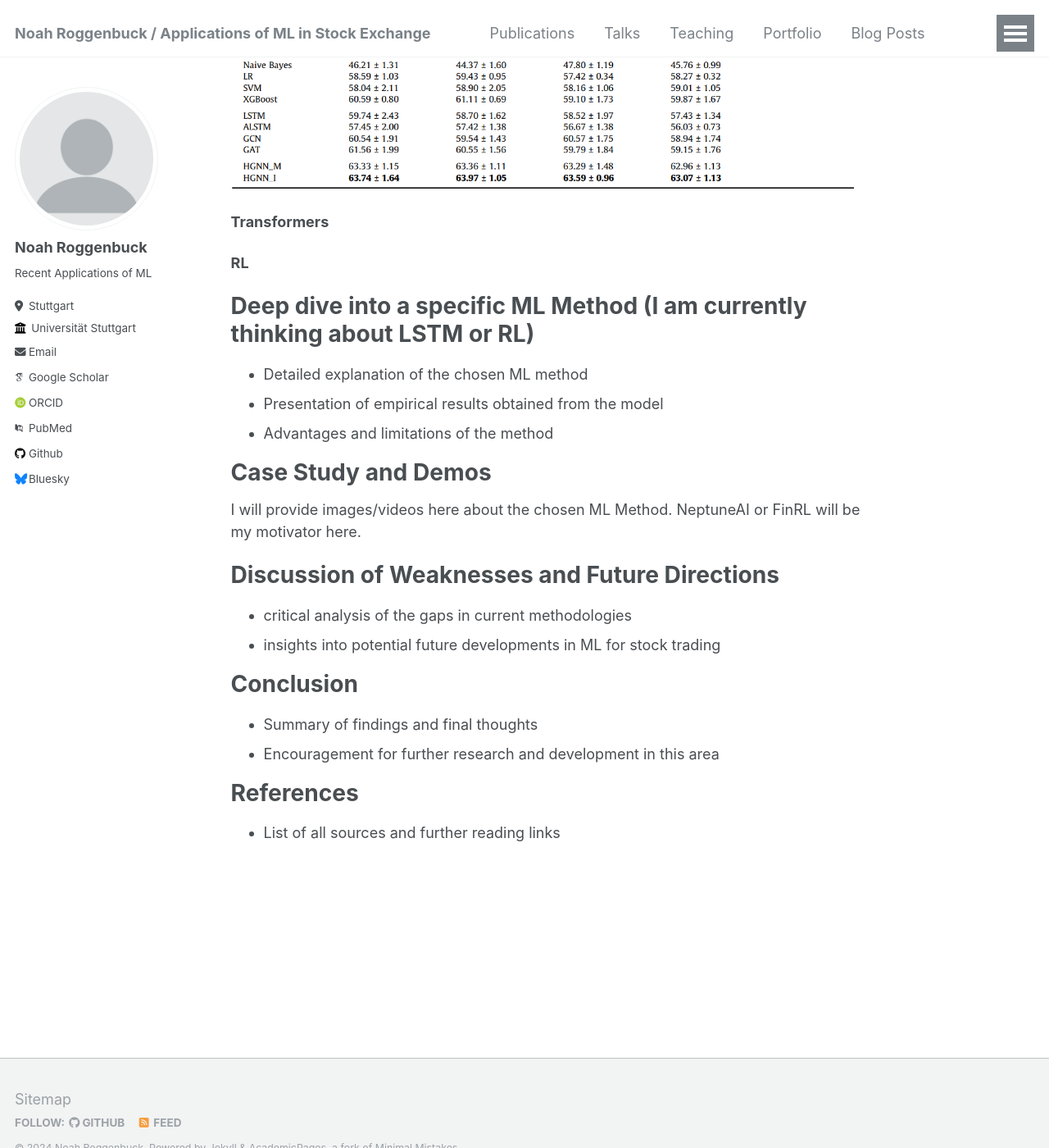
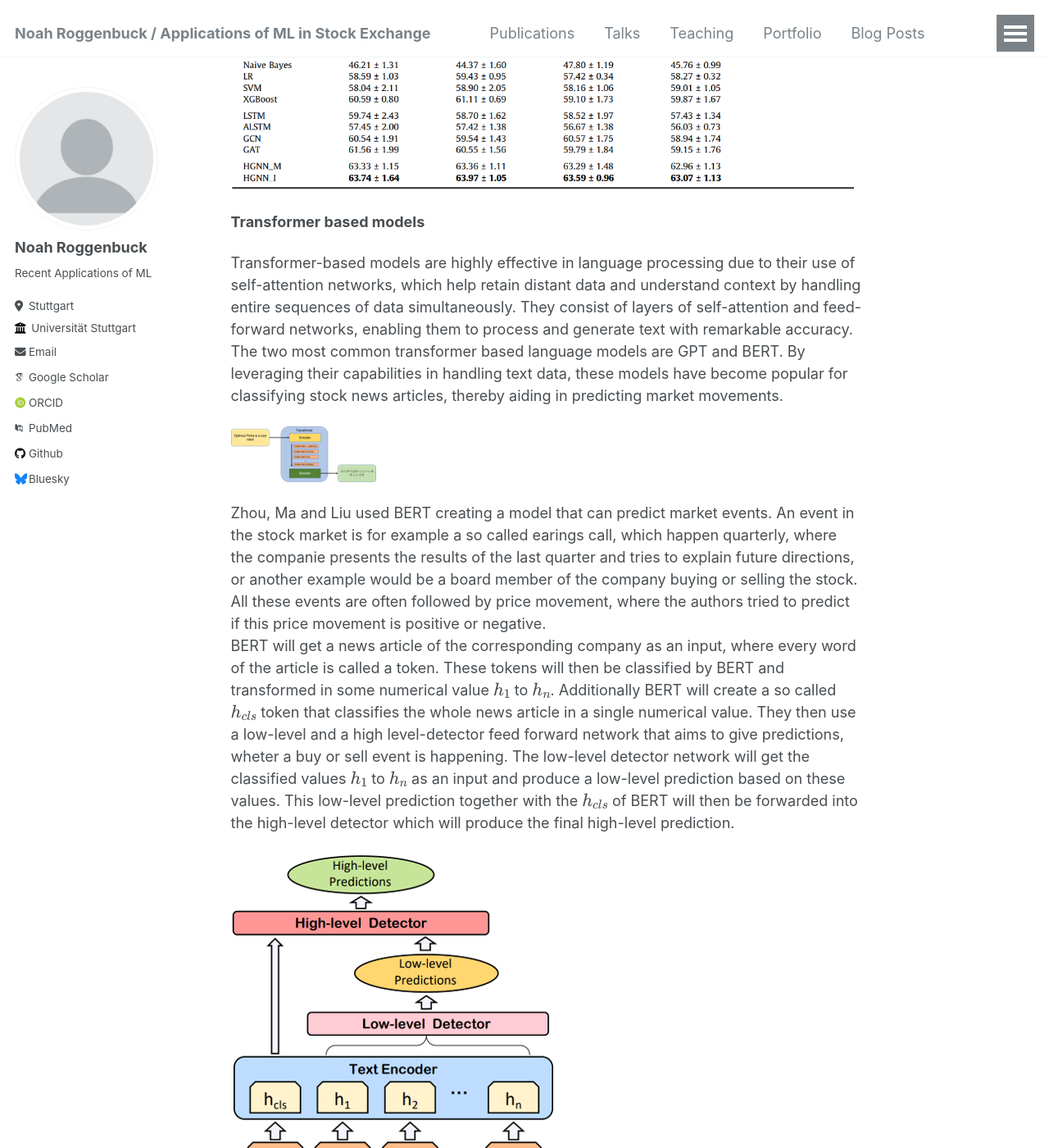
Before and after one commit to noahrog02/noahrog02.github.io, a Jekyll site: the page built from _pages/about.md, in a window 1280 px wide and 1400 px high, scrolled down 9445 px. Shown: the whole window at 82% size. Built offline with Jekyll 4.4.1, drawn with Linux system fonts in a browser that asks for light colours; some web fonts are replaced; some of the changed text lies outside the part shown.

Commit message:
Update about.md

```diff
--- a/_pages/about.md
+++ b/_pages/about.md
@@ -109,7 +109,22 @@ By using this information one may short Type 2 price-limit-hitting-stocks and bu
 
 ![HGNN_Results](images/HGNN_Results.png)
 
-**Transformers**
+**Transformer based models**
+
+Transformer-based models are highly effective in language processing due to their use of self-attention networks, which help retain distant data and understand context by handling entire sequences of data simultaneously. They consist of layers of self-attention and feed-forward networks, enabling them to process and generate text with remarkable accuracy. The two most common transformer based language models are GPT and BERT. By leveraging their capabilities in handling text data, these models have become popular for classifying stock news articles, thereby aiding in predicting market movements.
+
+![Transformer](images/Transformer.png)
+
+Zhou, Ma and Liu used BERT creating a model that can predict market events. An event in the stock market is for example a so called earings call, which happen quarterly, where the companie presents the results of the last quarter and tries to explain future directions, or another example would be a board member of the company buying or selling the stock. All these events are often followed by price movement, where the authors tried to predict if this price movement is positive or negative. <br>
+BERT will get a news article of the corresponding company as an input, where every word of the article is called a token. These tokens will then be classified by BERT and transformed in some numerical value $$h_{1}$$ to $$h_{n}$$. Additionally BERT will create a so called $$h_{cls}$$ token that classifies the whole news article in a single numerical value. They then use a low-level and a high level-detector feed forward network that aims to give predictions, wheter a buy or sell event is happening. The low-level detector network will get the classified values $$h_{1}$$ to $$h_{n}$$ as an input and produce a low-level prediction based on these values. This low-level prediction together with the $$h_{cls}$$ of BERT will then be forwarded into the high-level detector which will produce the final high-level prediction.
+
+![Event_Transformer](images/Event_Transformer.png)
+
+The authors used the predictions to buy or short a stock at the news articles' publish time and close the transaction after two trading days. Their approach grately outperformed the market index. But they warn that it is very important to trade in the same minute that the news article is published, or the machine will have a negative return rate.
+
+![Event_Transformer_Results](images/Event_Transformer_Results.png)
+
+Win Rate stands for the overall winning rate (rate of transactions that have a return over 0) || big win rate (rate of transactions that have a return over 1%). Ave. Return stands for the average return on each transaction. Exc. Return stands for the total excess returns over the market when starting with $10000 and invest $2000 to each detected trading signal. Num. Trans. stands for the number of transactions (valid trading signals) of each model.
 
 **RL**
 
```
